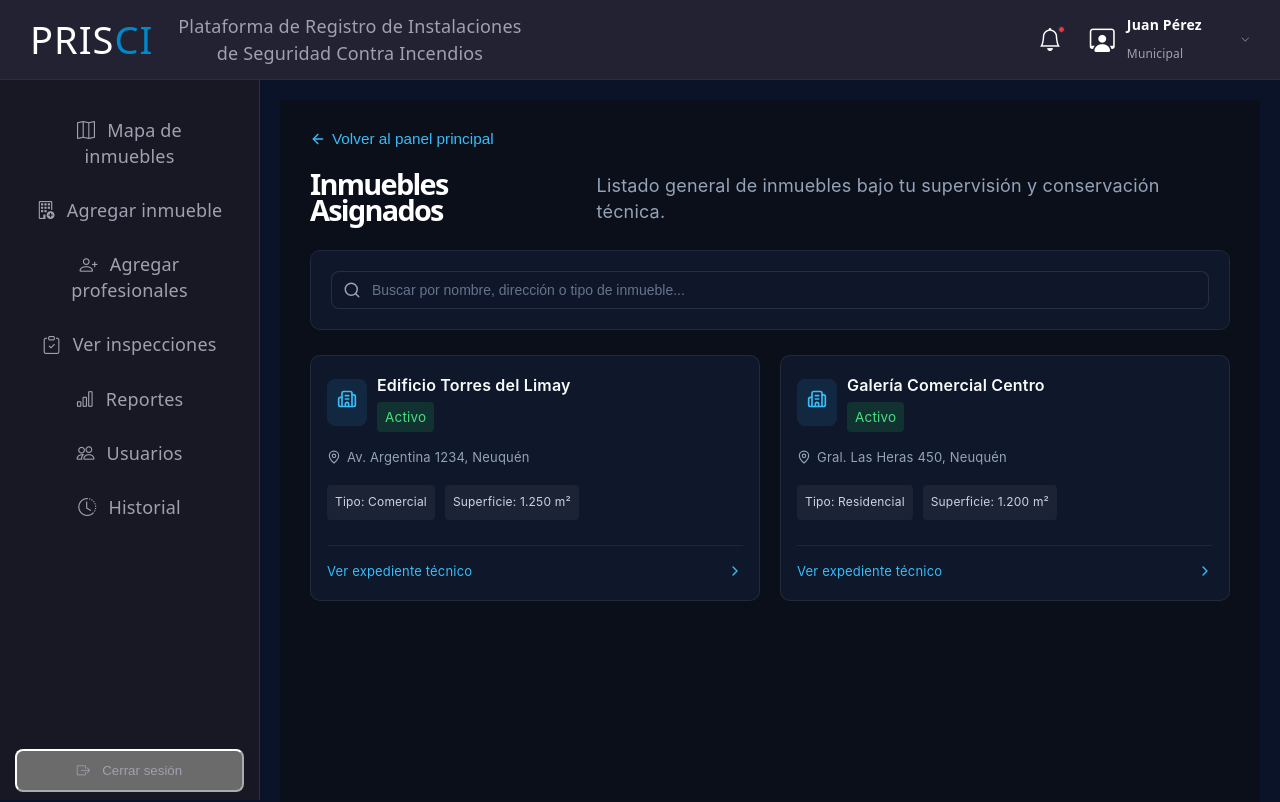
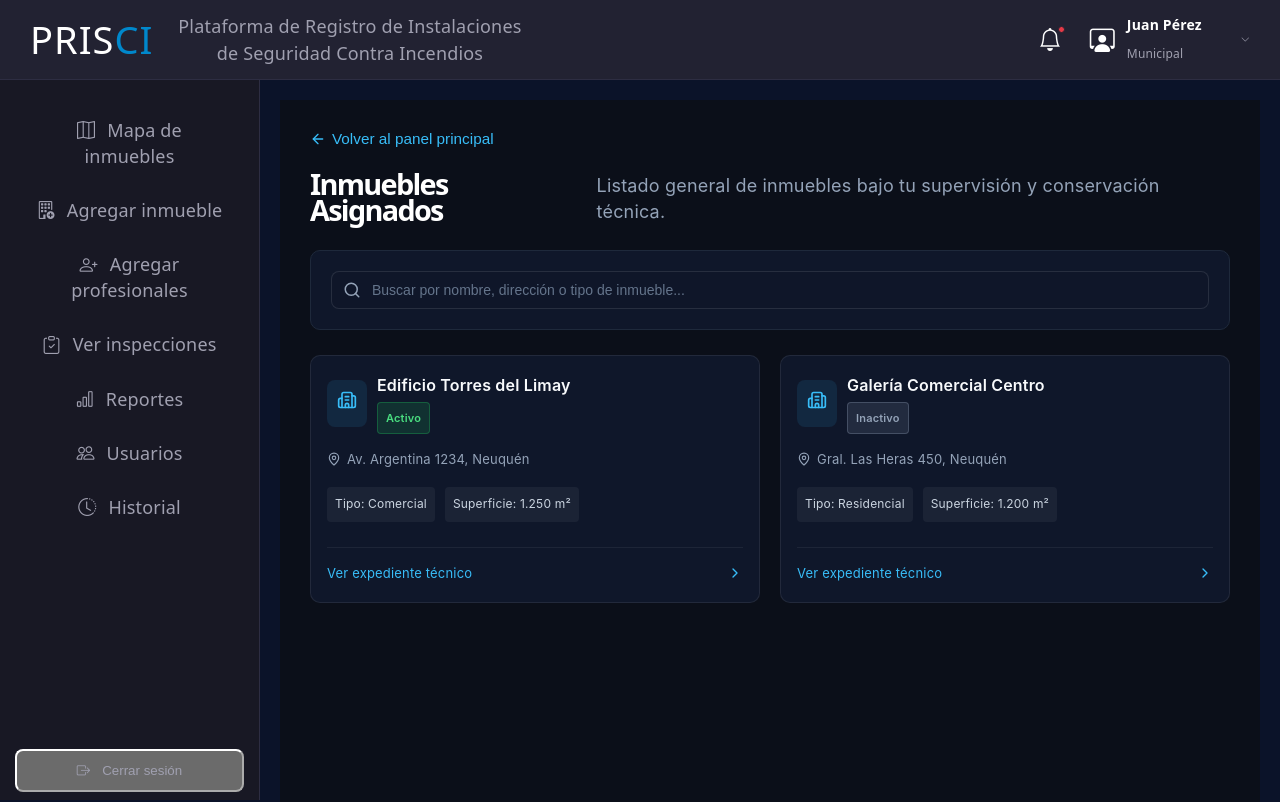
Before and after one commit to mia-estevez/proyecto-prisci, a React (Vite) app: page /todos-inmuebles in a window 1280 px wide. Shown: the top 802 px of the page. Built offline with nearby package versions, Linux system fonts and the light colour scheme.

Commit message:
Haciendo los estados de los inmuebles más dinamicos

```diff
--- a/src/paginas/clientes.jsx
+++ b/src/paginas/clientes.jsx
@@ -37,7 +37,21 @@ function Clientes() {
   useEffect(() => {
     const inmuebleId = id || 1;
     const idNum = Number(inmuebleId);
+
+    // Diccionario oficial base
+    const DIRECCIONES_OFICIALES = {
+      1: { nombre: 'Edificio Torres del Limay', domicilio: 'Av. Argentina 1234, Neuquén', tipo: 'Comercial', superficie: '1.250', estado: 'Activo' },
+      2: { nombre: 'Galería Comercial Centro', domicilio: 'Gral. Las Heras 450, Neuquén', tipo: 'Residencial', superficie: '1.200', estado: 'Inactivo' }
+    };
     const oficial = DIRECCIONES_OFICIALES[idNum] || DIRECCIONES_OFICIALES[1];
+
+    // Sincronizar estado global del inmueble en localStorage
+    const estadosGuardados = JSON.parse(localStorage.getItem('estados_inmuebles') || '{}');
+    if (!estadosGuardados[idNum]) {
+      estadosGuardados[idNum] = oficial.estado;
+      localStorage.setItem('estados_inmuebles', JSON.stringify(estadosGuardados));
+    }
+    const estadoActual = estadosGuardados[idNum];
 
     const inspeccionesGuardadas = JSON.parse(localStorage.getItem(`inspecciones_inmueble_${idNum}`) || '[]');
     const borradoresGuardados = JSON.parse(localStorage.getItem(`borradores_inmueble_${idNum}`) || '[]');
@@ -52,6 +66,7 @@ function Clientes() {
           Domicilio: oficial.domicilio,
           Actividad: oficial.tipo,
           Superficie: oficial.superficie,
+          Estado: estadoActual,
           inspecciones: inspeccionesGuardadas.length > 0 ? inspeccionesGuardadas : (data.inspecciones || [])
         });
         setCargando(false);
@@ -63,6 +78,7 @@ function Clientes() {
           Domicilio: oficial.domicilio,
           Actividad: oficial.tipo,
           Superficie: oficial.superficie,
+          Estado: estadoActual,
           nombrePropietario: 'Juan',
           apellidoPropietario: 'Pérez',
           inspecciones: inspeccionesGuardadas
@@ -70,7 +86,6 @@ function Clientes() {
         setCargando(false);
       });
   }, [id]);
-
   const handleBorrarBorrador = (indexAEliminar, e) => {
     e.stopPropagation();
     if (window.confirm('¿Estás seguro de que deseas eliminar este borrador?')) {
@@ -201,7 +216,24 @@ ${insp.observaciones || 'Sin observaciones.'}
             <div className="info-group"><label>Titular / Consorcio</label><p>Juan Pérez</p></div>
             <div className="info-group"><label>Superficie</label><p>{inmueble?.Superficie} m²</p></div>
             <div className="info-group"><label>Año de construcción</label><p>2018</p></div>
-            <div className="info-group"><label>Estado</label><div><span className="badge-activo">Activo</span></div></div>
+            <div className="info-group">
+              <label>Estado</label>
+              <div>
+                <span
+                  style={{
+                    padding: '2px 10px',
+                    borderRadius: '4px',
+                    fontSize: '12px',
+                    fontWeight: '600',
+                    backgroundColor: inmueble?.Estado === 'Activo' ? 'rgba(34, 197, 94, 0.15)' : 'rgba(148, 163, 184, 0.15)',
+                    color: inmueble?.Estado === 'Activo' ? '#4ade80' : '#94a3b8',
+                    border: `1px solid ${inmueble?.Estado === 'Activo' ? 'rgba(34, 197, 94, 0.3)' : 'rgba(148, 163, 184, 0.3)'}`
+                  }}
+                >
+                  {inmueble?.Estado || 'Activo'}
+                </span>
+              </div>
+            </div>
           </div>
 
           <div className="card-panel docs-card-area" style={{ margin: 0, width: '100%', flex: 1 }}>
--- a/src/paginas/todosInmuebles.jsx
+++ b/src/paginas/todosInmuebles.jsx
@@ -1,32 +1,23 @@
 import React, { useState } from 'react';
 import { useNavigate } from 'react-router-dom';
-import { ArrowLeft, Building2, Search, MapPin, ChevronRight, ShieldCheck } from 'lucide-react';
-import './clientes.css'; // Reutilizamos estilos globales
+import { ArrowLeft, Building2, Search, MapPin, ChevronRight } from 'lucide-react';
+import './clientes.css';
 
 function TodosInmuebles() {
   const navigate = useNavigate();
   const [busqueda, setBusqueda] = useState('');
 
-  // Listado oficial de inmuebles asignados al conservador
+  // Al cargar el componente, leemos los estados dinámicos
+  const estadosGuardados = JSON.parse(localStorage.getItem('estados_inmuebles') || '{}');
+
+  const DIRECCIONES_OFICIALES = {
+    1: { nombre: 'Edificio Torres del Limay', domicilio: 'Av. Argentina 1234, Neuquén', tipo: 'Comercial', superficie: '1.250 m²', estado: estadosGuardados[1] || 'Activo' },
+    2: { nombre: 'Galería Comercial Centro', domicilio: 'Gral. Las Heras 450, Neuquén', tipo: 'Residencial', superficie: '1.200 m²', estado: estadosGuardados[2] || 'Inactivo' }
+  };
+
   const inmueblesAsignados = [
-    {
-      id: 1,
-      nombre: 'Edificio Torres del Limay',
-      domicilio: 'Av. Argentina 1234, Neuquén',
-      tipo: 'Comercial',
-      superficie: '1.250 m²',
-      estado: 'Activo',
-      serviciosVigentes: 5
-    },
-    {
-      id: 2,
-      nombre: 'Galería Comercial Centro',
-      domicilio: 'Gral. Las Heras 450, Neuquén',
-      tipo: 'Residencial',
-      superficie: '1.200 m²',
-      estado: 'Activo',
-      serviciosVigentes: 5
-    }
+    { id: 1, ...DIRECCIONES_OFICIALES[1] },
+    { id: 2, ...DIRECCIONES_OFICIALES[2] }
   ];
 
   const inmueblesFiltrados = inmueblesAsignados.filter(inm =>
@@ -74,10 +65,12 @@ function TodosInmuebles() {
         </div>
       </div>
 
-      {/* GRILLA DE INMUEBLES */}
+      {/* GRILLA DE INMUEBLES DINÁMICA */}
       <div style={{ display: 'grid', gridTemplateColumns: 'repeat(auto-fill, minmax(320px, 1fr))', gap: '20px' }}>
         {inmueblesFiltrados.length > 0 ? (
-          inmueblesFiltrados.map((inm) => (
+          inmueblesFiltrados.map((inm) => {
+            const esActivo = inm.estado === 'Activo';
+            return (
               <div
                 key={inm.id}
                 onClick={() => navigate(`/clientes/${inm.id}`)}
@@ -108,7 +101,22 @@ function TodosInmuebles() {
                       </div>
                       <div>
                         <h3 style={{ fontSize: '16px', color: '#f8fafc', margin: 0 }}>{inm.nombre}</h3>
-                      <span className="badge-activo" style={{ marginTop: '4px', display: 'inline-block' }}>{inm.estado}</span>
+                        {/* ESTADO DINÁMICO CONDICIONAL */}
+                        <span
+                          style={{
+                            marginTop: '4px',
+                            display: 'inline-block',
+                            padding: '2px 8px',
+                            borderRadius: '4px',
+                            fontSize: '11px',
+                            fontWeight: '600',
+                            backgroundColor: esActivo ? 'rgba(34, 197, 94, 0.15)' : 'rgba(148, 163, 184, 0.15)',
+                            color: esActivo ? '#4ade80' : '#94a3b8',
+                            border: `1px solid ${esActivo ? 'rgba(34, 197, 94, 0.3)' : 'rgba(148, 163, 184, 0.3)'}`
+                          }}
+                        >
+                          {inm.estado}
+                        </span>
                       </div>
                     </div>
                   </div>
@@ -129,7 +137,8 @@ function TodosInmuebles() {
                   <ChevronRight size={16} color="#38bdf8" />
                 </div>
               </div>
-          ))
+            );
+          })
         ) : (
           <p style={{ color: '#94a3b8', gridColumn: '1 / -1', textAlign: 'center', padding: '40px' }}>No se encontraron inmuebles que coincidan con la búsqueda.</p>
         )}
```
Lines whose indentation alone changed are shown as unchanged.
